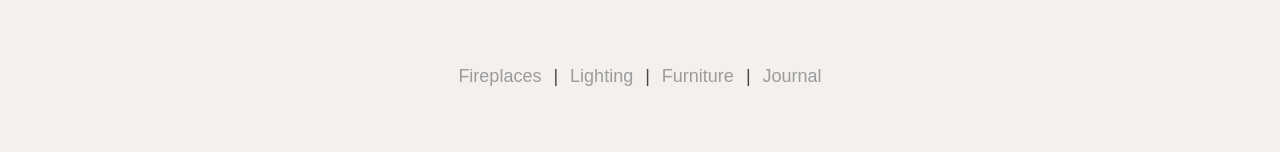
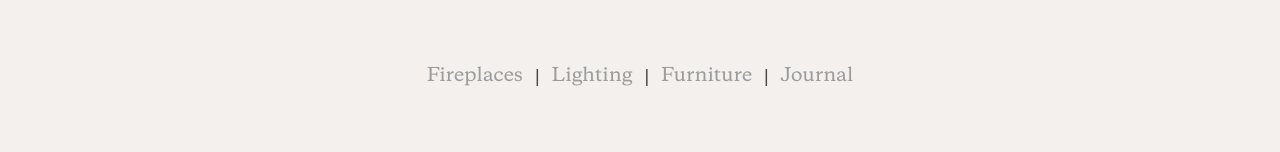
Before and after one commit to rugs07/jamb, a Next.js app: page / in a window 1280 px wide. Shown: the part 744-896 px from the top of the page. Built offline with nearby package versions, Linux system fonts and the light colour scheme.

Commit message:
Navigation font updated

```diff
--- a/app/components/navigation.tsx
+++ b/app/components/navigation.tsx
@@ -8,7 +8,7 @@ export default function Navigation() {
           <span key={item} className="flex items-center gap-3">
             <a
               href={`#${item.toLowerCase()}`}
-              className="text-[#9C9C9D] transition-opacity hover:text-black"
+              className="text-[#9C9C9D] transition-opacity font-galaxie-medium hover:text-black"
             >
               {item}
             </a>
```
